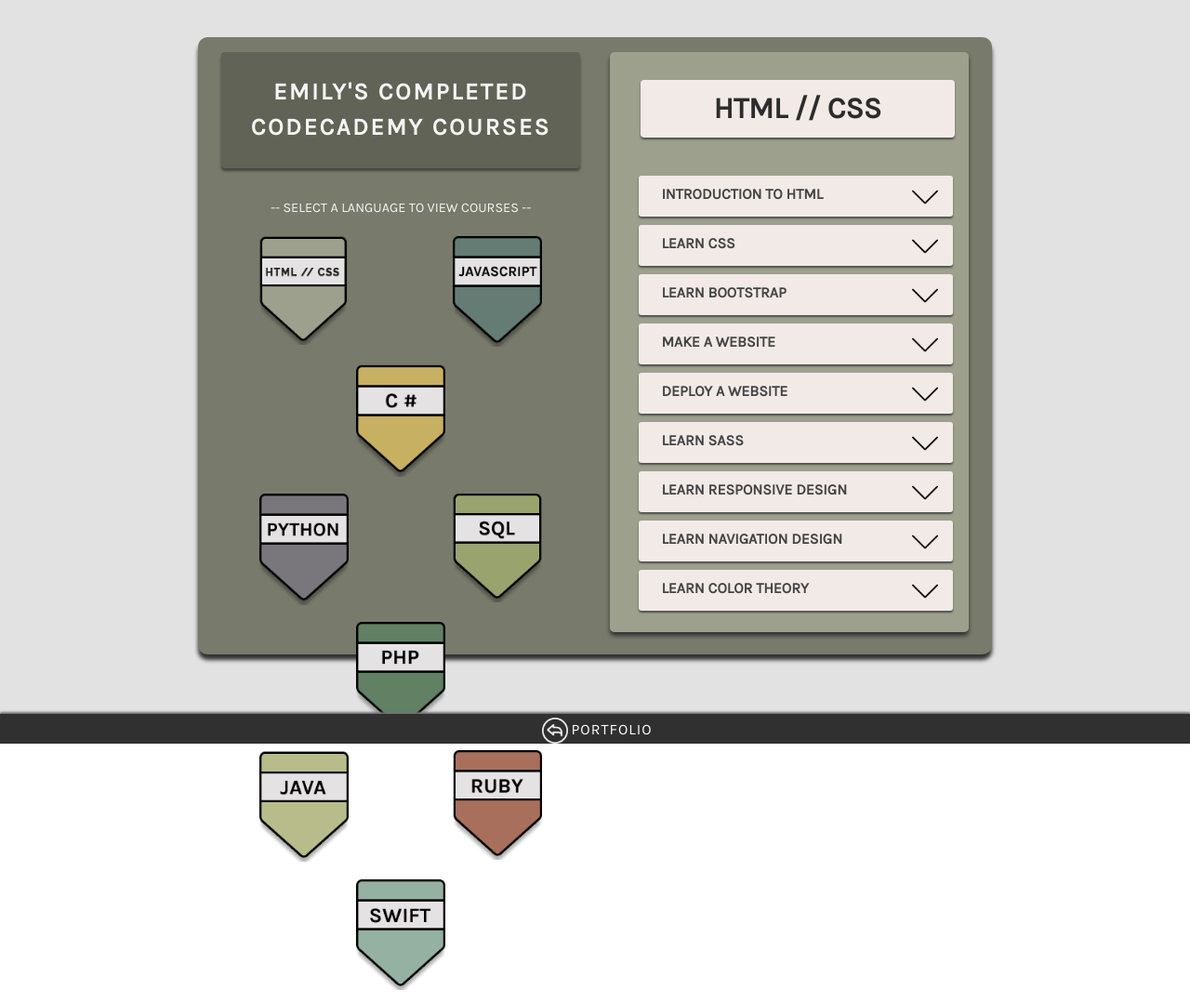
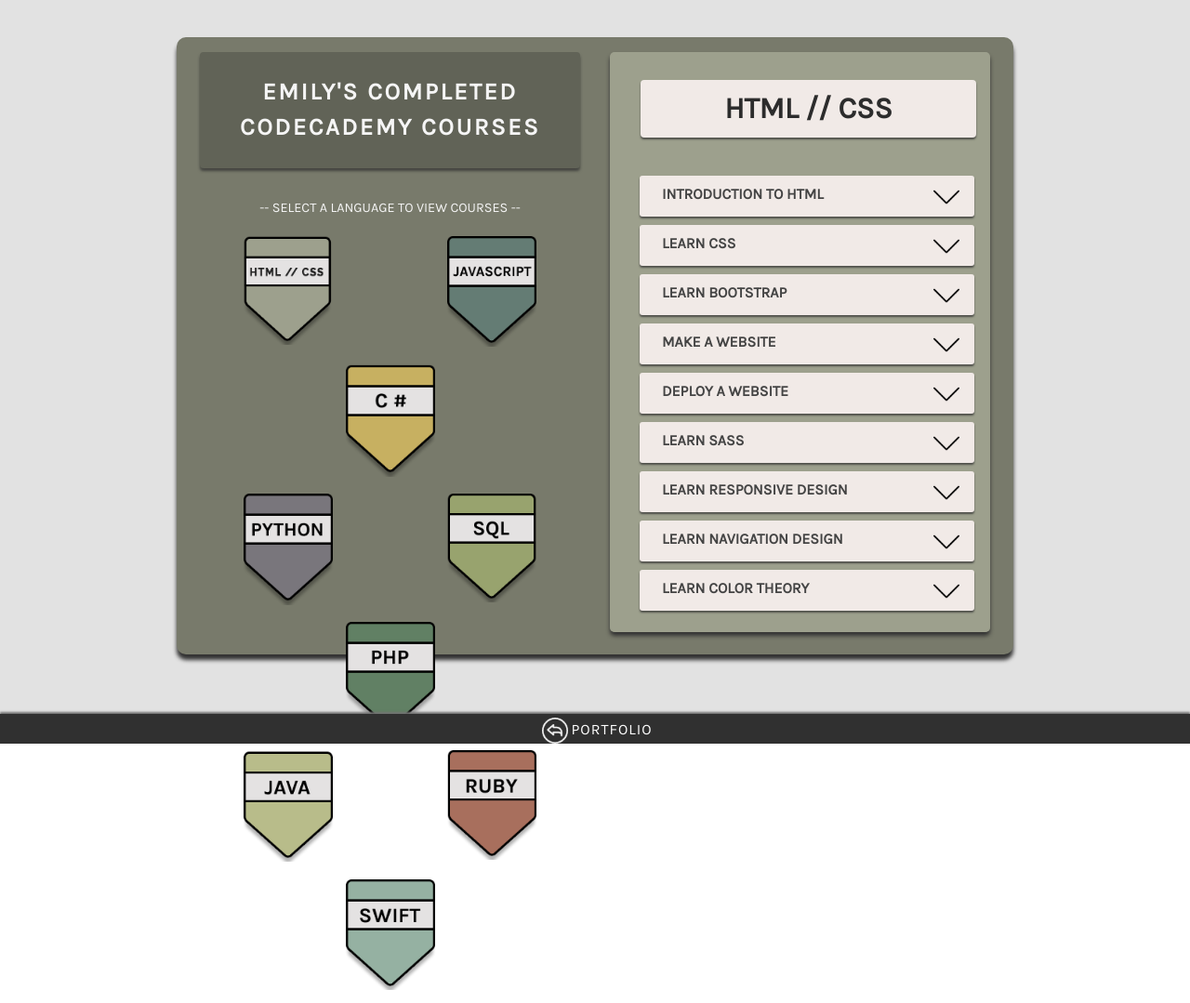
Before and after one commit to emathieson/CCCV, a plain HTML site: page index.html in a window 1280 px wide. Shown: the whole page at 93% size. Drawn offline with nearby package versions, Linux system fonts and the light colour scheme.

Commit message:
Add files via upload

```diff
--- a/styleJS.css
+++ b/styleJS.css
@@ -65,6 +65,7 @@ a {
       height: 83vh;
       border-radius: 10px;
       box-shadow: 0px 6px 4px #333333;
+      min-width: 900px;
   }
 
   #leftSide {
--- a/stylecsharp.css
+++ b/stylecsharp.css
@@ -65,6 +65,7 @@ a {
       height: 83vh;
       border-radius: 10px;
       box-shadow: 0px 6px 4px #333333;
+      min-width: 900px;
   }
 
   #leftSide {
--- a/stylehtmlcss.css
+++ b/stylehtmlcss.css
@@ -65,6 +65,7 @@ a {
       height: 83vh;
       border-radius: 10px;
       box-shadow: 0px 6px 4px #333333;
+      min-width: 900px;
   }
 
   #leftSide {
--- a/stylejava.css
+++ b/stylejava.css
@@ -65,6 +65,7 @@ a {
       height: 83vh;
       border-radius: 10px;
       box-shadow: 0px 6px 4px #333333;
+      min-width: 900px;
   }
 
   #leftSide {
--- a/stylephp.css
+++ b/stylephp.css
@@ -65,6 +65,7 @@ a {
       height: 83vh;
       border-radius: 10px;
       box-shadow: 0px 6px 4px #333333;
+      min-width: 900px;
   }
 
   #leftSide {
--- a/stylepython.css
+++ b/stylepython.css
@@ -65,6 +65,7 @@ a {
       height: 83vh;
       border-radius: 10px;
       box-shadow: 0px 6px 4px #333333;
+      min-width: 900px;
   }
 
   #leftSide {
--- a/styleruby.css
+++ b/styleruby.css
@@ -65,6 +65,7 @@ a {
       height: 83vh;
       border-radius: 10px;
       box-shadow: 0px 6px 4px #333333;
+      min-width: 900px;
   }
 
   #leftSide {
```
